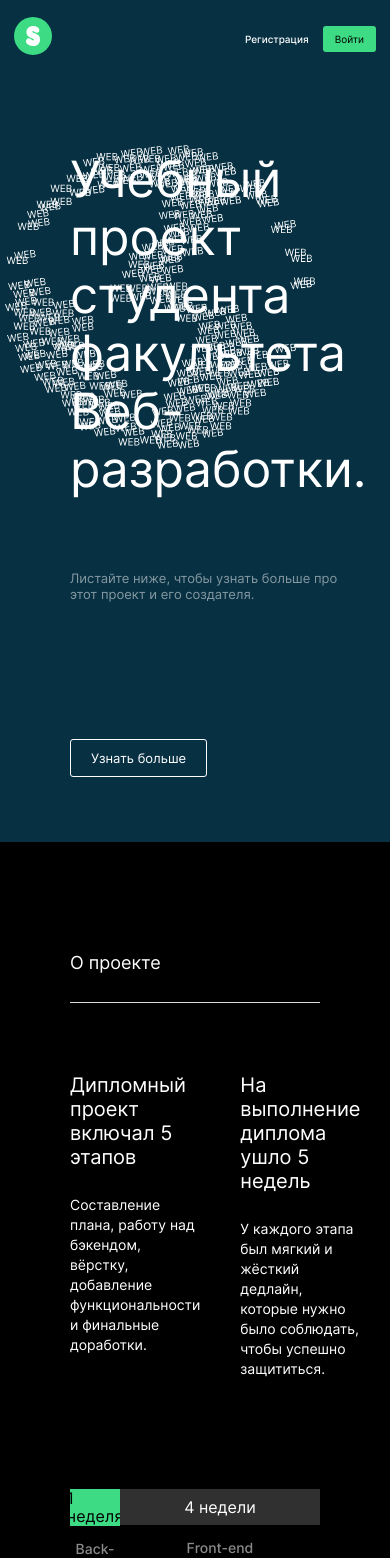
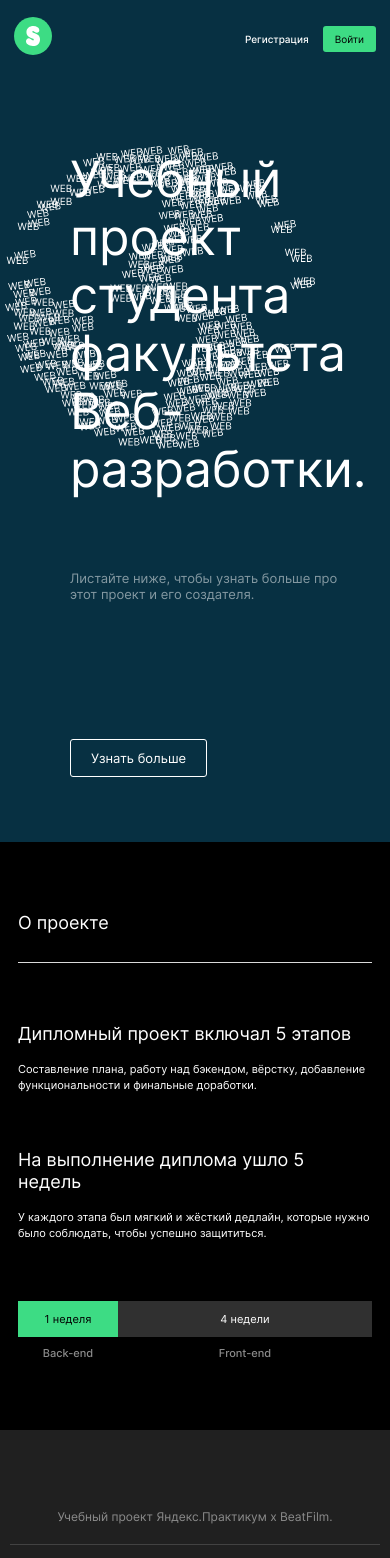
Before and after one commit to Pavel-Rogozhkin/movies-explorer-frontend, a React (Create React App) app: page / in a window 390 px wide. Shown: the top 1558 px of the page. Built offline with nearby package versions, Linux system fonts and the light colour scheme.

Commit message:
feat: AboutProject

```diff
--- a/src/components/AboutProject/AboutProject.css
+++ b/src/components/AboutProject/AboutProject.css
@@ -1,6 +1,5 @@
 .about-project {
     padding: 110px 70px;
-    /* min-height: 608px; */
     background-color: #000;
 }
 
@@ -50,3 +49,79 @@
     font-weight: 500;
     color: #8B8B8B;
 }
+
+@media screen and (max-width: 1023px) {
+    .about-project {
+        padding: 90px 50px;
+    }
+
+    .about-project__list {
+        gap: 30px;
+    }
+
+    .about-project__diploma {
+        margin-top: 92px;
+    }
+
+    .about-project__line_type_left {
+        max-width: 21%;
+    }
+}
+
+@media screen and (max-width: 767px) {
+    .about-project {
+        padding: 80px 30px;
+    }
+
+    .about-project__list {
+        margin-top: 65px;
+        flex-direction: column;
+        gap: 42px;
+    }
+
+    .about-project__diploma {
+        margin-top: 80px;
+    }
+
+    .about-project__span {
+        font-size: 12px;
+        line-height: 14px;
+    }
+
+    .about-project__x-end {
+        margin-top: 12px;
+        font-size: 12px;
+        line-height: 14px;
+    }
+}
+
+@media screen and (max-width: 425px) {
+    .about-project {
+        padding: 70px 18px;
+    }
+
+    .about-project__list {
+        margin-top: 60px;
+        flex-direction: column;
+        gap: 56px;
+    }
+
+    .about-project__diploma {
+        margin-top: 60px;
+    }
+
+    .about-project__line_type_left {
+        max-width: 100px;
+    }
+
+    .about-project__span {
+        font-size: 11px;
+        line-height: 13px;
+    }
+
+    .about-project__x-end {
+        margin-top: 10px;
+        font-size: 11px;
+        line-height: 13px;
+    }
+}
--- a/src/components/AboutProjectItem/AboutProjectItem.css
+++ b/src/components/AboutProjectItem/AboutProjectItem.css
@@ -15,3 +15,27 @@
     font-size: 14px;
     line-height: 20px;
 }
+
+@media screen and (max-width: 1023px) {
+    .about-project__subcaption {
+        margin: 0 0 23px;
+    }
+
+    .about-project__text {
+        font-size: 12px;
+        line-height: 18px;
+    }
+}
+
+@media screen and (max-width: 425px) {
+    .about-project__subcaption {
+        margin: 0 0 16px;
+        font-size: 18px;
+        line-height: 22px;
+    }
+
+    .about-project__text {
+        font-size: 11px;
+        line-height: 16px;
+    }
+}
```
